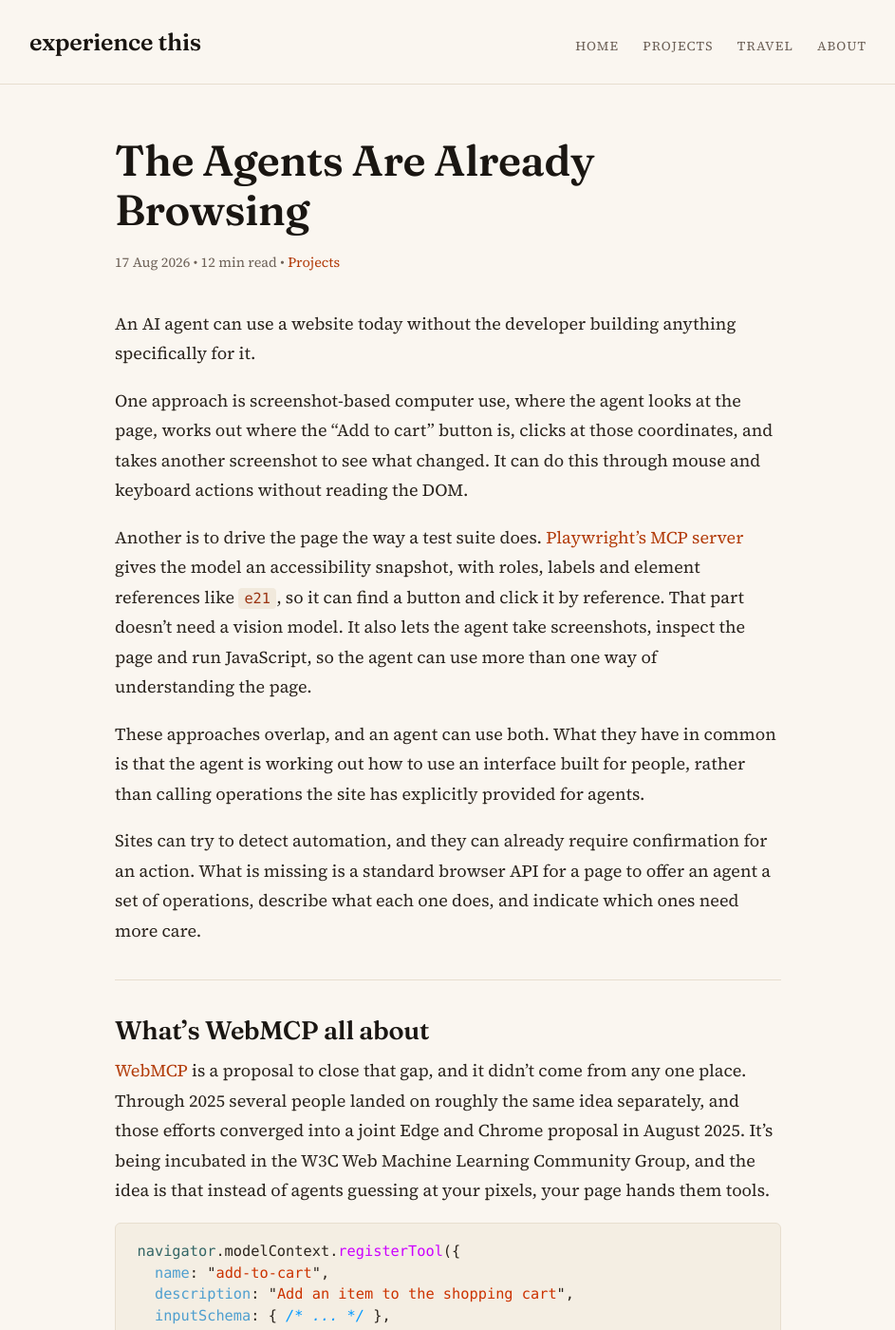
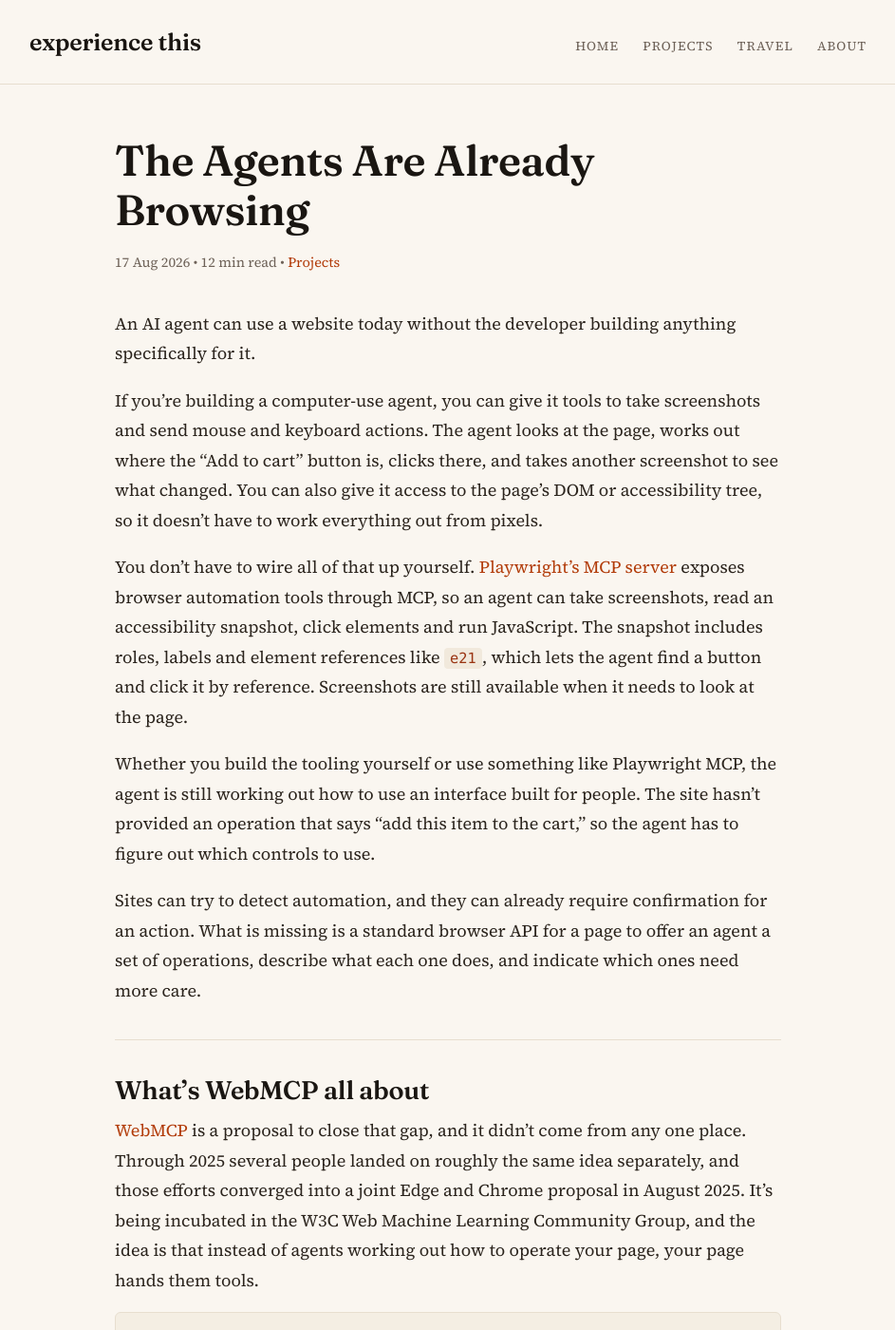
Before and after one commit to victorhuangwq/experiencethis.world, a Jekyll site: the page built from _posts/2026-08-17-agents-are-already-browsing.md, in a window 1280 px wide and 1400 px high. Shown: the whole window at 95% size, without its empty margins (168-1111 px from the left). Built offline with Jekyll 4.4.1, drawn with Linux system fonts in a browser that asks for light colours.

Commit message:
Explain browser tooling without separating overlapping capabilities

````diff
--- a/_posts/2026-08-17-agents-are-already-browsing.md
+++ b/_posts/2026-08-17-agents-are-already-browsing.md
@@ -15,11 +15,11 @@ description: "A year of security and privacy work on WebMCP: how I ended up writ
 
 An AI agent can use a website today without the developer building anything specifically for it.
 
-One approach is screenshot-based computer use, where the agent looks at the page, works out where the "Add to cart" button is, clicks at those coordinates, and takes another screenshot to see what changed. It can do this through mouse and keyboard actions without reading the DOM.
+If you're building a computer-use agent, you can give it tools to take screenshots and send mouse and keyboard actions. The agent looks at the page, works out where the "Add to cart" button is, clicks there, and takes another screenshot to see what changed. You can also give it access to the page's DOM or accessibility tree, so it doesn't have to work everything out from pixels.
 
-Another is to drive the page the way a test suite does. [Playwright's MCP server](https://github.com/microsoft/playwright-mcp) gives the model an accessibility snapshot, with roles, labels and element references like `e21`, so it can find a button and click it by reference. That part doesn't need a vision model. It also lets the agent take screenshots, inspect the page and run JavaScript, so the agent can use more than one way of understanding the page.
+You don't have to wire all of that up yourself. [Playwright's MCP server](https://github.com/microsoft/playwright-mcp) exposes browser automation tools through MCP, so an agent can take screenshots, read an accessibility snapshot, click elements and run JavaScript. The snapshot includes roles, labels and element references like `e21`, which lets the agent find a button and click it by reference. Screenshots are still available when it needs to look at the page.
 
-These approaches overlap, and an agent can use both. What they have in common is that the agent is working out how to use an interface built for people, rather than calling operations the site has explicitly provided for agents.
+Whether you build the tooling yourself or use something like Playwright MCP, the agent is still working out how to use an interface built for people. The site hasn't provided an operation that says "add this item to the cart," so the agent has to figure out which controls to use.
 
 Sites can try to detect automation, and they can already require confirmation for an action. What is missing is a standard browser API for a page to offer an agent a set of operations, describe what each one does, and indicate which ones need more care.
 
@@ -27,7 +27,7 @@ Sites can try to detect automation, and they can already require confirmation fo
 
 ## What's WebMCP all about
 
-[WebMCP](https://github.com/webmachinelearning/webmcp) is a proposal to close that gap, and it didn't come from any one place. Through 2025 several people landed on roughly the same idea separately, and those efforts converged into a joint Edge and Chrome proposal in August 2025. It's being incubated in the W3C Web Machine Learning Community Group, and the idea is that instead of agents guessing at your pixels, your page hands them tools.
+[WebMCP](https://github.com/webmachinelearning/webmcp) is a proposal to close that gap, and it didn't come from any one place. Through 2025 several people landed on roughly the same idea separately, and those efforts converged into a joint Edge and Chrome proposal in August 2025. It's being incubated in the W3C Web Machine Learning Community Group, and the idea is that instead of agents working out how to operate your page, your page hands them tools.
 
 ```js
 navigator.modelContext.registerTool({
````
